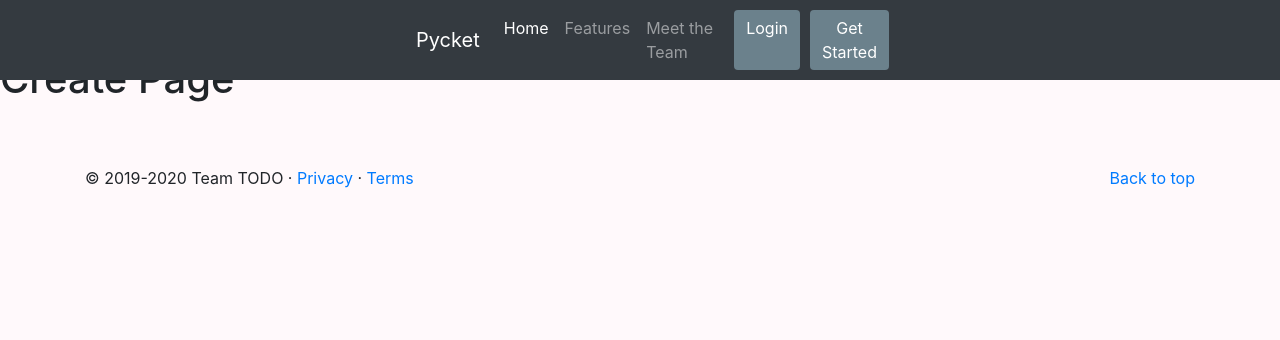
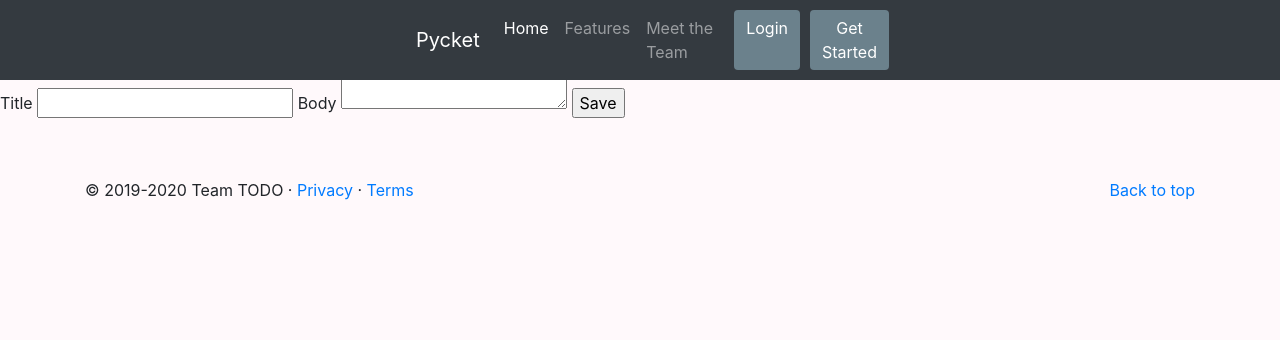
Before and after one commit to AU-CS-499-Spring-2020/Team_TODO, a Flask app: page /ticket/create in a window 1280 px wide. Shown: the top 340 px of the page. Run offline with Flask 2, Linux system fonts and the light colour scheme; some libraries are stand-ins or nearby versions.

Commit message:
began ticketing page functionality

```diff
--- a/Pycket/pycket/templates/ticket/create_ticket.html
+++ b/Pycket/pycket/templates/ticket/create_ticket.html
@@ -2,6 +2,16 @@
 
 {% block title%}Create Ticket{% endblock %}
 
+{% block stylesheets %}
+<link rel="stylesheet" href="">
+{% endblock %}
+
 {% block content%}
-<h1>Create Page</h1>
+<form method="post">
+    <label for="title">Title</label>
+    <input name="title" id="title" value="{{ request.form['title'] }}" required>
+    <label for="body">Body</label>
+    <textarea name="body" id="body">{{ request.form['body'] }}</textarea>
+    <input type="submit" value="Save">
+  </form>
 {% endblock %}
--- a/Pycket/pycket/templates/ticket/product.html
+++ b/Pycket/pycket/templates/ticket/product.html
@@ -4,4 +4,5 @@
 
 {% block content %}
 <h1>Main Ticket Page</h1>
+<a class="btn btn-info" href="{{ url_for('ticket.create') }}">Create Ticket</a>
 {% endblock %}
```
Also changed, not shown: Pycket/pycket/static/css/create_ticket.css (added).
